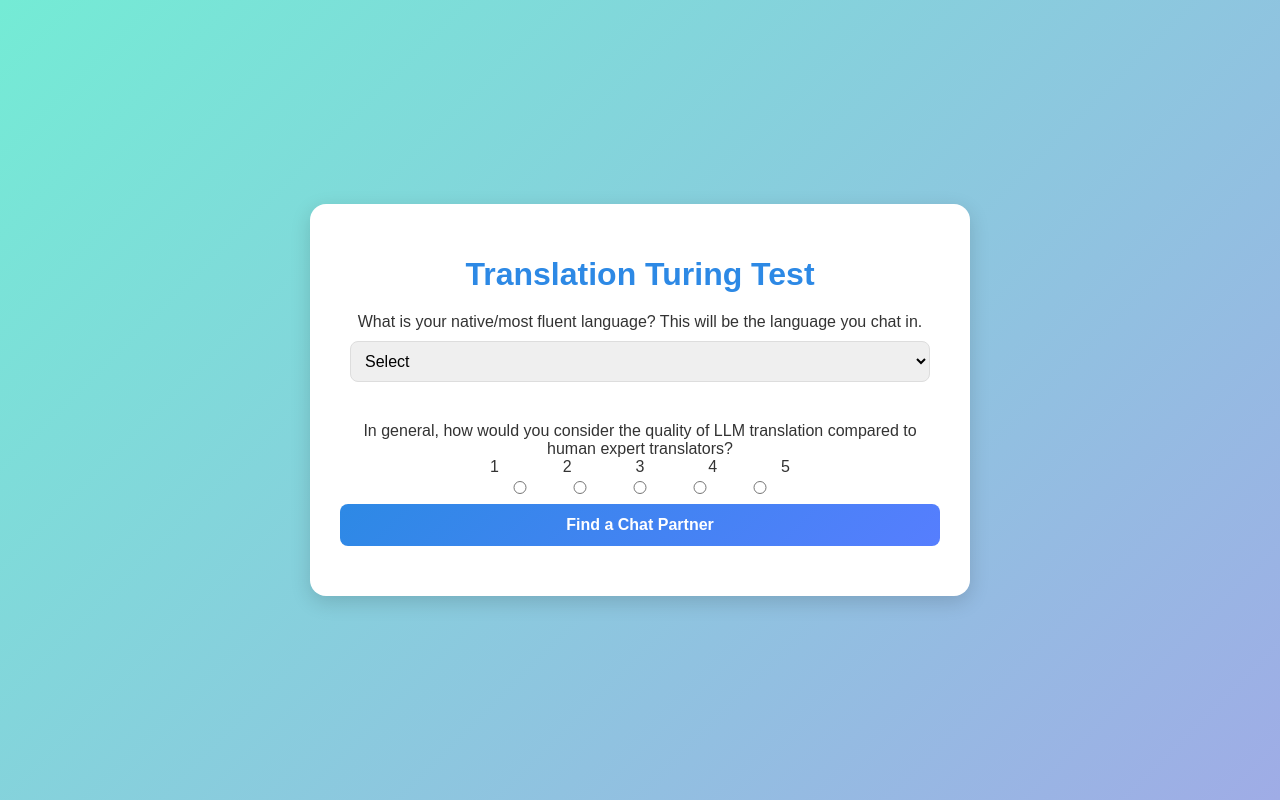
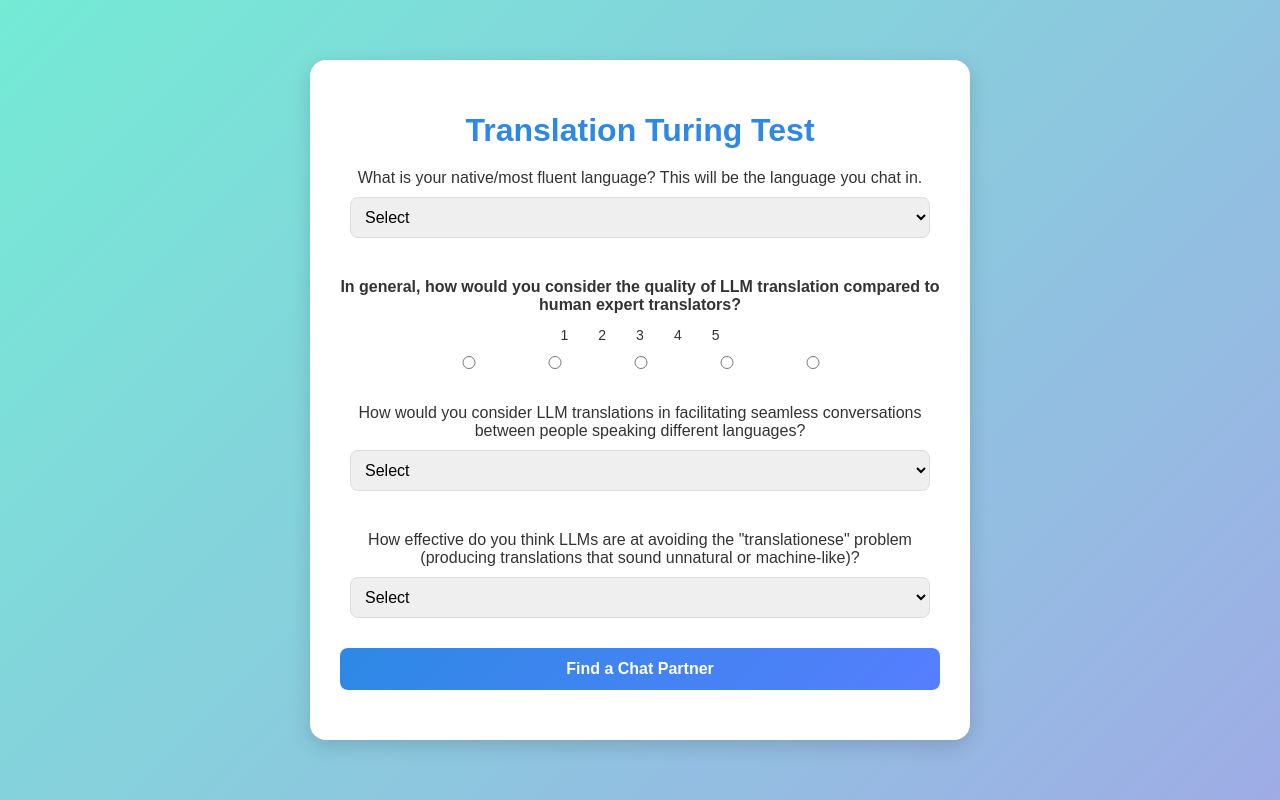
Before and after one commit to anshika-agarwal/llm-translation, a Python web app: template templates/index.html in a window 1280 px wide. Run offline with Jinja, Linux system fonts and the light colour scheme; the template is opened without the code that fills it, so the values that code supplies are empty.

Commit message:
add questions back in

```diff
--- a/templates/index.html
+++ b/templates/index.html
@@ -66,33 +66,45 @@
             display: flex;
             flex-direction: column;
             align-items: center;
-            gap: 5px;
+            gap: 8px;
             width: 100%;
         }
 
         .scale-container {
             display: flex;
-            justify-content: space-between;
+            justify-content: center;
             width: 100%;
-            max-width: 300px;
+            max-width: 400px;
+            font-weight: bold;
         }
 
         .radio-group {
             display: flex;
-            justify-content: space-between;
+            justify-content: center;
             width: 100%;
-            max-width: 300px;
+            max-width: 400px;
+            gap: 30px;
         }
 
         .radio-group input {
-            margin: 0 5px;
+            margin-top: 5px;
         }
 
         .numbers {
             display: flex;
-            justify-content: space-between;
+            justify-content: center;
             width: 100%;
-            max-width: 300px;
+            max-width: 400px;
+            gap: 30px;
+            font-size: 14px;
+        }
+
+        .question-label {
+            text-align: center;
+            font-size: 16px;
+            font-weight: 600;
+            margin-bottom: 5px;
+            max-width: 600px;
         }
 
         #chat {
@@ -237,9 +249,10 @@
                 <option value="spanish">Spanish</option>
             </select>
 
-            <label>In general, how would you consider the quality of LLM translation compared to human expert translators?</label>
+            <!-- Likert Scale Question -->
+            <div class="question-container">
+                <label class="question-label">In general, how would you consider the quality of LLM translation compared to human expert translators?</label>
 
-            <div class="question-container">
                 <div class="numbers">
                     <span>1</span>
                     <span>2</span>
@@ -247,6 +260,7 @@
                     <span>4</span>
                     <span>5</span>
                 </div>
+
                 <div class="radio-group">
                     <input type="radio" id="q1_1" name="question1" value="1">
                     <input type="radio" id="q1_2" name="question1" value="2">
@@ -254,6 +268,31 @@
                     <input type="radio" id="q1_4" name="question1" value="4">
                     <input type="radio" id="q1_5" name="question1" value="5">
                 </div>
+            </div>
+
+            <!-- Dropdown Questions -->
+            <div class="dropdown-question">
+                <label for="question2">How would you consider LLM translations in facilitating seamless conversations between people speaking different languages?</label>
+                <select id="question2">
+                    <option value="" disabled selected>Select</option>
+                    <option value="1">1 - Very Poor</option>
+                    <option value="2">2</option>
+                    <option value="3">3</option>
+                    <option value="4">4</option>
+                    <option value="5">5 - Very Strong</option>
+                </select>
+            </div>
+
+            <div class="dropdown-question">
+                <label for="question3">How effective do you think LLMs are at avoiding the "translationese" problem (producing translations that sound unnatural or machine-like)?</label>
+                <select id="question3">
+                    <option value="" disabled selected>Select</option>
+                    <option value="1">1 - Very Ineffective</option>
+                    <option value="2">2</option>
+                    <option value="3">3</option>
+                    <option value="4">4</option>
+                    <option value="5">5 - Very Effective</option>
+                </select>
             </div>
 
             <button onclick="findPair(); document.getElementById('chat-partner-popup').style.display = 'block';">Find a Chat Partner</button>
```
